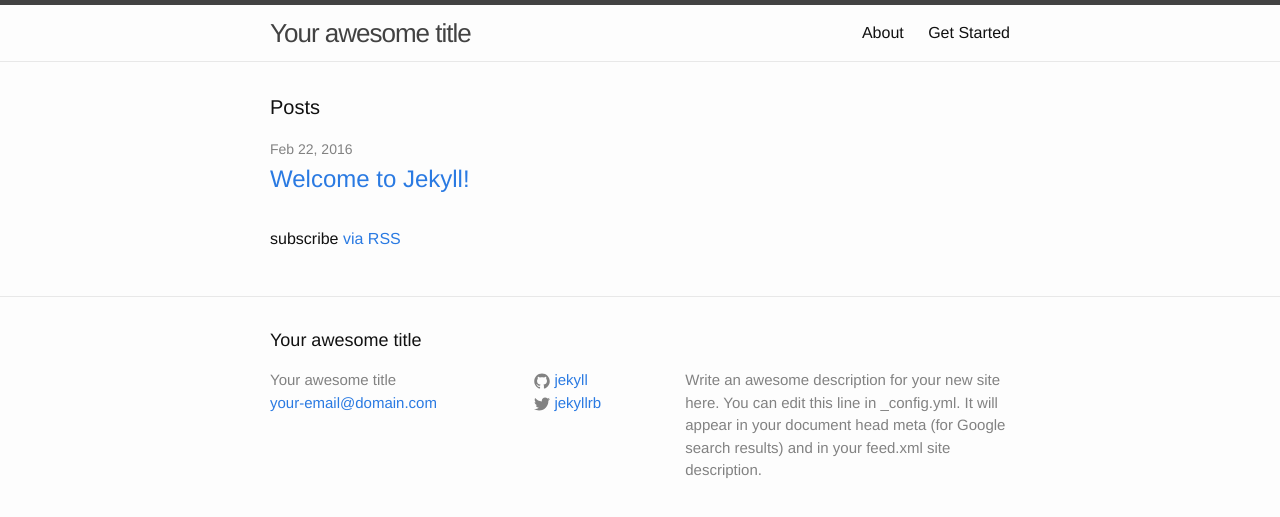
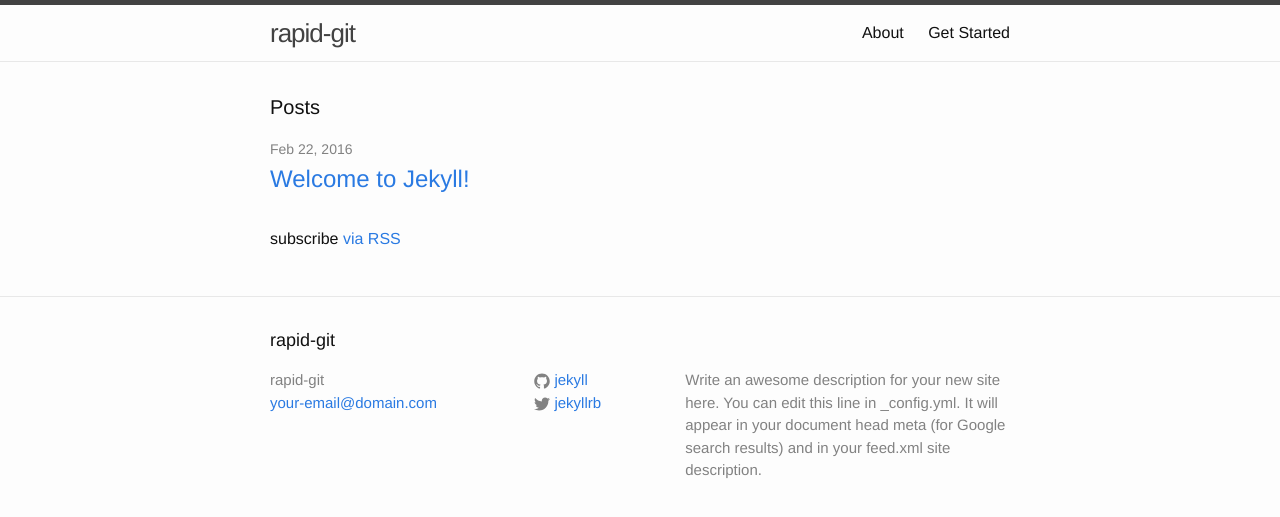
Before and after one commit to rapid-git/rapid-git.github.io, a Jekyll site: the page built from index.html, in a window 1280 px wide. Shown: the top 517 px of the page. Built offline with Jekyll 4.4.1, drawn with Linux system fonts in a browser that asks for light colours.

Commit message:
Adds title

```diff
--- a/_config.yml
+++ b/_config.yml
@@ -6,14 +6,14 @@
 # 'jekyll serve'. If you change this file, please restart the server process.
 
 # Site settings
-title: Your awesome title
+title: rapid-git
 email: your-email@domain.com
 description: > # this means to ignore newlines until "baseurl:"
   Write an awesome description for your new site here. You can edit this
   line in _config.yml. It will appear in your document head meta (for
   Google search results) and in your feed.xml site description.
 baseurl: "" # the subpath of your site, e.g. /blog
-url: "http://yourdomain.com" # the base hostname & protocol for your site
+url: "http://rapid-git.github.io/" # the base hostname & protocol for your site
 twitter_username: jekyllrb
 github_username:  jekyll
 
```
